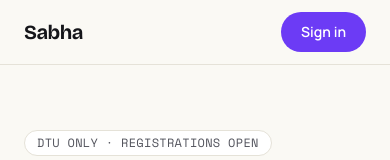
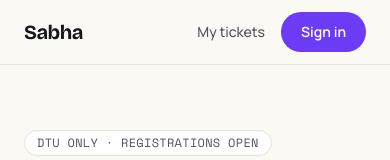
Before and after one commit to Ujjwal-Verma-526/sabha-dtu, a Next.js app: page / in a window 390 px wide. Shown: the top 160 px of the page. Built offline with nearby package versions, Linux system fonts and the light colour scheme.

Commit message:
Link My tickets from the header and /profile
The header link is visible at every width, since the nav is desktop-only
and tickets are mostly opened on a phone.

```diff
--- a/src/app/profile/page.tsx
+++ b/src/app/profile/page.tsx
@@ -1,7 +1,7 @@
 import { redirect } from "next/navigation";
 import { createClient } from "@/lib/supabase/server";
 import { Card } from "@/components/ui/Card";
-import { Button } from "@/components/ui/Button";
+import { Button, ButtonLink } from "@/components/ui/Button";
 import { updateProfile, signOut } from "./actions";
 
 export default async function ProfilePage() {
@@ -46,6 +46,18 @@ export default async function ProfilePage() {
           </Button>
         </form>
       </div>
+
+      <Card className="mt-6 flex items-center justify-between gap-4">
+        <div>
+          <p className="font-display font-semibold text-ink">My tickets</p>
+          <p className="text-sm text-ink-soft">
+            QR tickets for events you&apos;ve registered for.
+          </p>
+        </div>
+        <ButtonLink href="/tickets" variant="accent" className="shrink-0">
+          View tickets
+        </ButtonLink>
+      </Card>
 
       <Card className="mt-6">
         <p className="text-sm text-ink-soft">
--- a/src/components/layout/Header.tsx
+++ b/src/components/layout/Header.tsx
@@ -41,9 +41,19 @@ export function Header() {
           ))}
         </nav>
 
-        <ButtonLink href="/login" variant="primary" className="text-sm">
-          Sign in
-        </ButtonLink>
+        <div className="flex items-center gap-4 sm:gap-6">
+          {/* Visible at every width (unlike the nav above): tickets are
+              mostly opened on a phone at the entrance. */}
+          <Link
+            href="/tickets"
+            className="text-sm font-medium text-ink-soft transition-colors hover:text-ink"
+          >
+            My tickets
+          </Link>
+          <ButtonLink href="/login" variant="primary" className="text-sm">
+            Sign in
+          </ButtonLink>
+        </div>
       </div>
     </header>
   );
```
